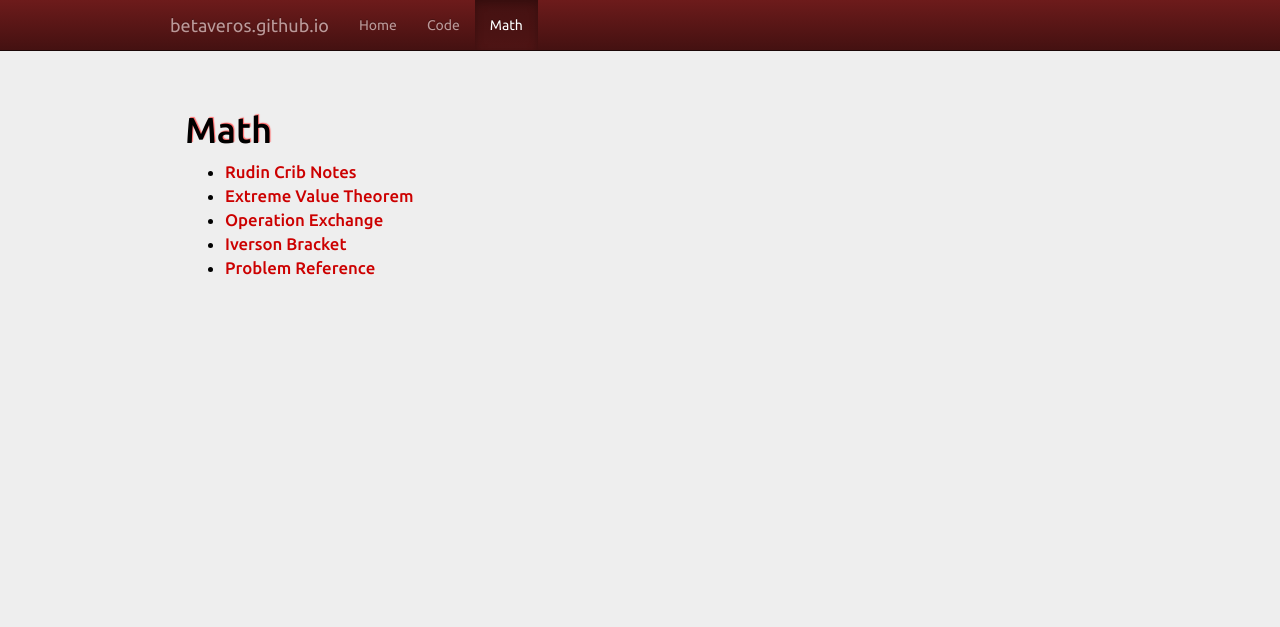
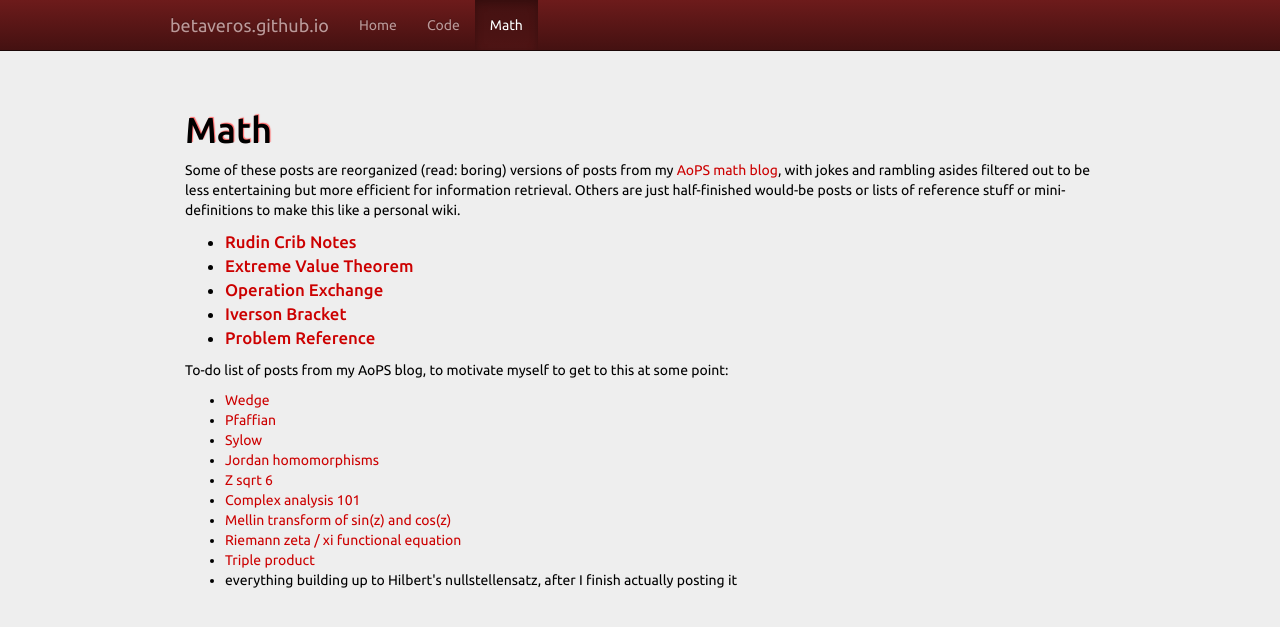
Before and after one commit to betaveros/betaveros.github.io, a Jekyll site: the page built from math/index.html, in a window 1280 px wide. Shown: the top 627 px of the page. Built offline with Jekyll 4.4.1, drawn with Linux system fonts in a browser that asks for light colours.

Commit message:
link math with AoPS blog, add to-do list

```diff
--- a/_posts/2014-10-22-evt.markdown
+++ b/_posts/2014-10-22-evt.markdown
@@ -4,6 +4,8 @@ category: math
 title: Extreme Value Theorem
 mathjax: true
 ---
+
+[original sillier post](http://www.artofproblemsolving.com/community/c1285h1042959)
 
 The "Extreme Value Theorem", according to my old calculus textbook (Larson, Hostetler, Edwards, 8th ed.), is "A continuous function defined on a closed interval attains a minimum and a maximum on the interval." The calculus textbook continues,
 
--- a/math/index.html
+++ b/math/index.html
@@ -3,6 +3,11 @@ layout: default
 category: math
 title: Math
 ---
+<p>
+Some of these posts are reorganized (read: boring) versions of posts from my <a href="http://www.artofproblemsolving.com/community/c1285">AoPS math blog</a>, with jokes and rambling asides filtered out to be less entertaining but more efficient for information retrieval.
+Others are just half-finished would-be posts or lists of reference stuff or mini-definitions to make this like a personal wiki.
+</p>
+
 <ul class="master">
   {% for post in site.categories.math %}
     <li>
@@ -10,3 +15,17 @@ title: Math
     </li>
   {% endfor %}
 </ul>
+
+<p>To-do list of posts from my AoPS blog, to motivate myself to get to this at some point:</p>
+<ul>
+<li><a href="http://www.artofproblemsolving.com/community/c1285h1033032">Wedge</a></li>
+<li><a href="http://www.artofproblemsolving.com/community/c1285h1034607">Pfaffian</a></li>
+<li><a href="http://www.artofproblemsolving.com/community/c1285h1035830">Sylow</a></li>
+<li><a href="http://www.artofproblemsolving.com/community/c1285h1036271">Jordan homomorphisms</a></li>
+<li><a href="http://www.artofproblemsolving.com/community/c1285h1036927">Z sqrt 6</a></li>
+<li><a href="http://www.artofproblemsolving.com/community/c1285h1042444">Complex analysis 101</a></li>
+<li><a href="http://www.artofproblemsolving.com/community/c1285h1047099">Mellin transform of sin(z) and cos(z)</a></li>
+<li><a href="http://www.artofproblemsolving.com/community/c1285h1053740">Riemann zeta / xi functional equation</a></li>
+<li><a href="http://www.artofproblemsolving.com/community/c1285h1056234_triple_product">Triple product</a></li>
+<li>everything building up to Hilbert's nullstellensatz, after I finish actually posting it</li>
+</ul>
```
